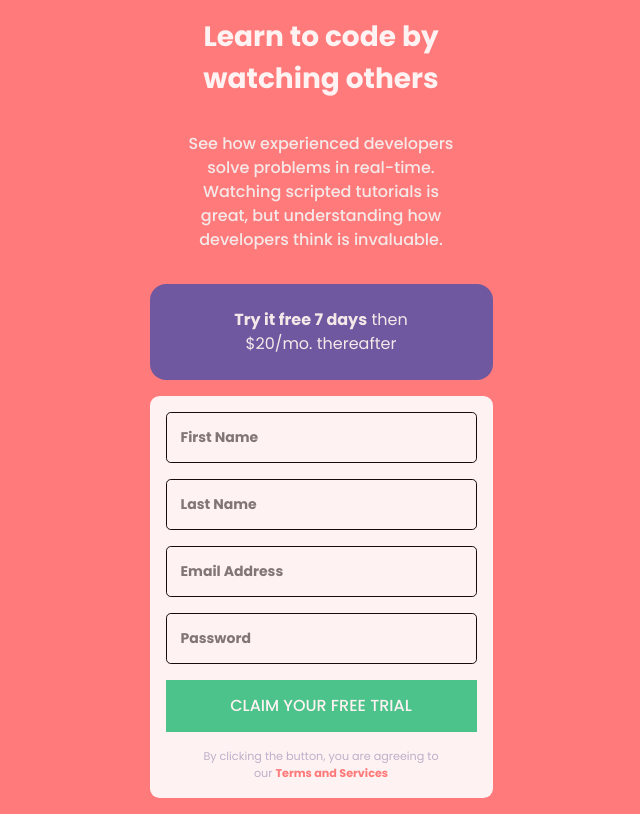
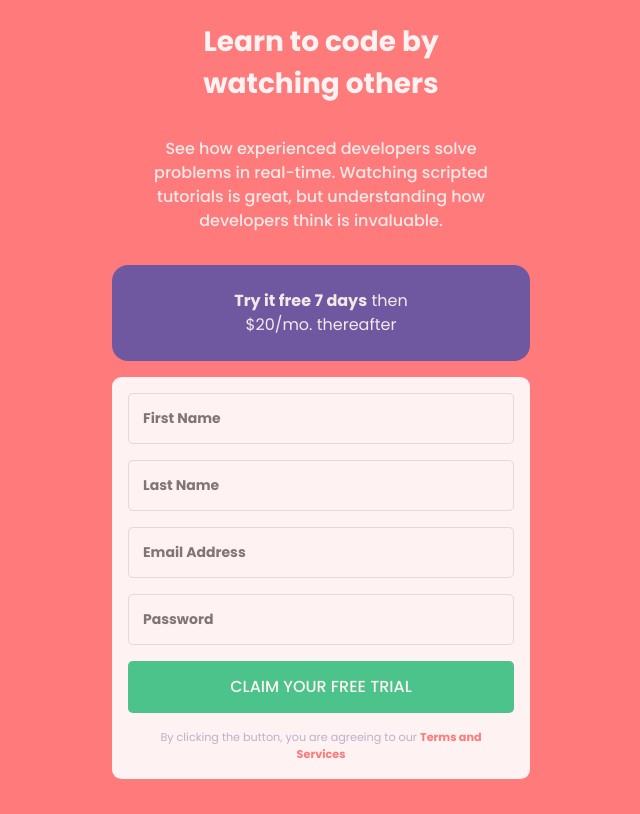
Before and after one commit to VHIzq/intro-component-with-signup-form-master, a plain HTML site: page index.html in a window 1280 px wide. Shown: the whole page, without its empty margins (319-959 px from the left). Drawn offline with Linux system fonts and the light colour scheme.

Commit message:
change width

```diff
--- a/style.css
+++ b/style.css
@@ -14,7 +14,8 @@ body{
 .container{
   display: flex;
   flex-direction: column;
-  width: 375px;
+  min-width: 350px;
+  max-width: 450px;
   padding: 1rem;
   justify-content: space-around;
 }
@@ -75,7 +76,7 @@ form{
   padding: .875rem;
   font-size: .875rem;
   font-weight: var(--fw-black);
-  border: 1px solid black;
+  border: 1px solid rgb(231, 224, 224);
 }
 
 .container__form button{
@@ -85,6 +86,7 @@ form{
   text-transform: uppercase;
   color: white;
   font-weight: var(--fw-bold);
+  border-radius: .3rem;
 }
 
 .form__terms{
```
